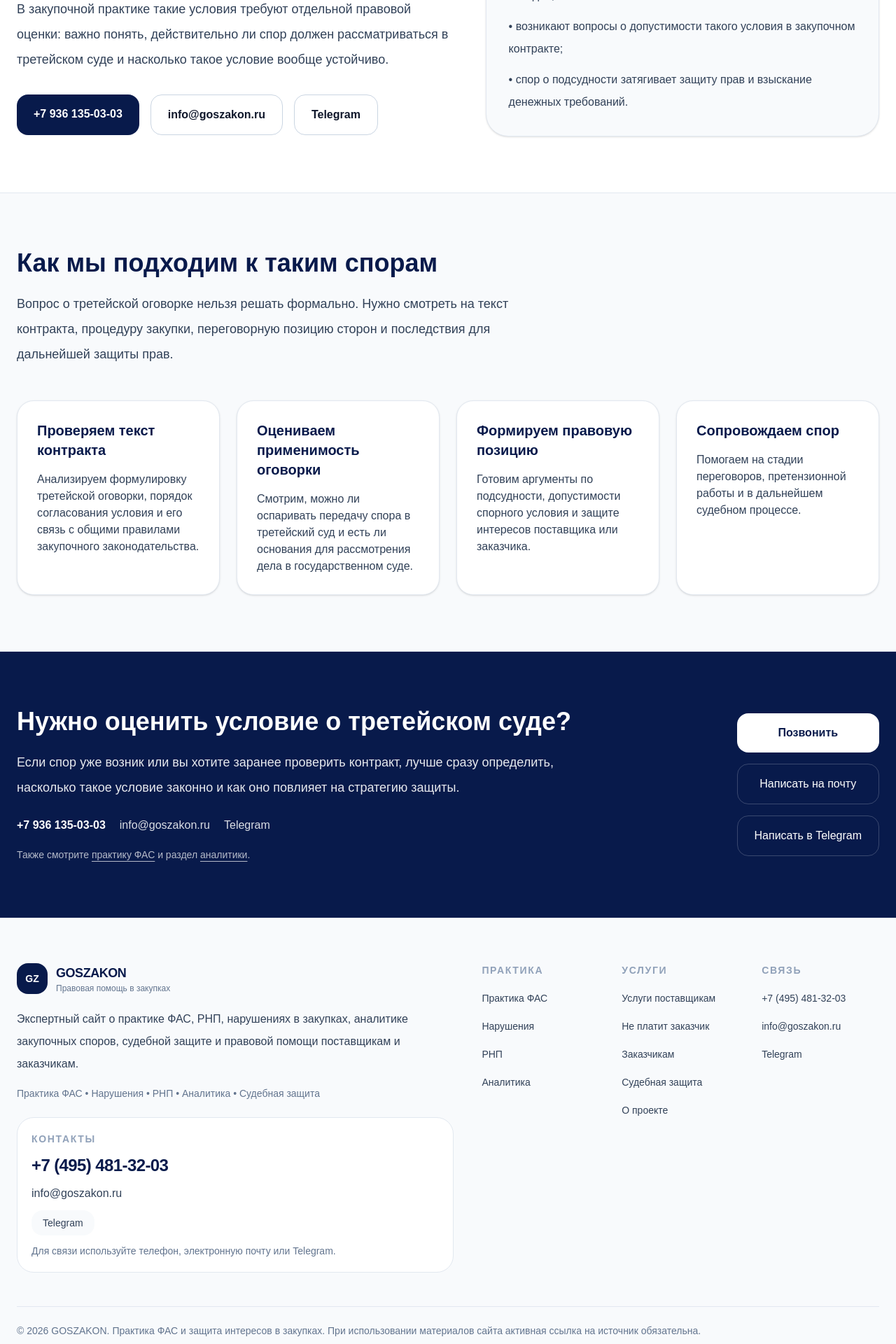
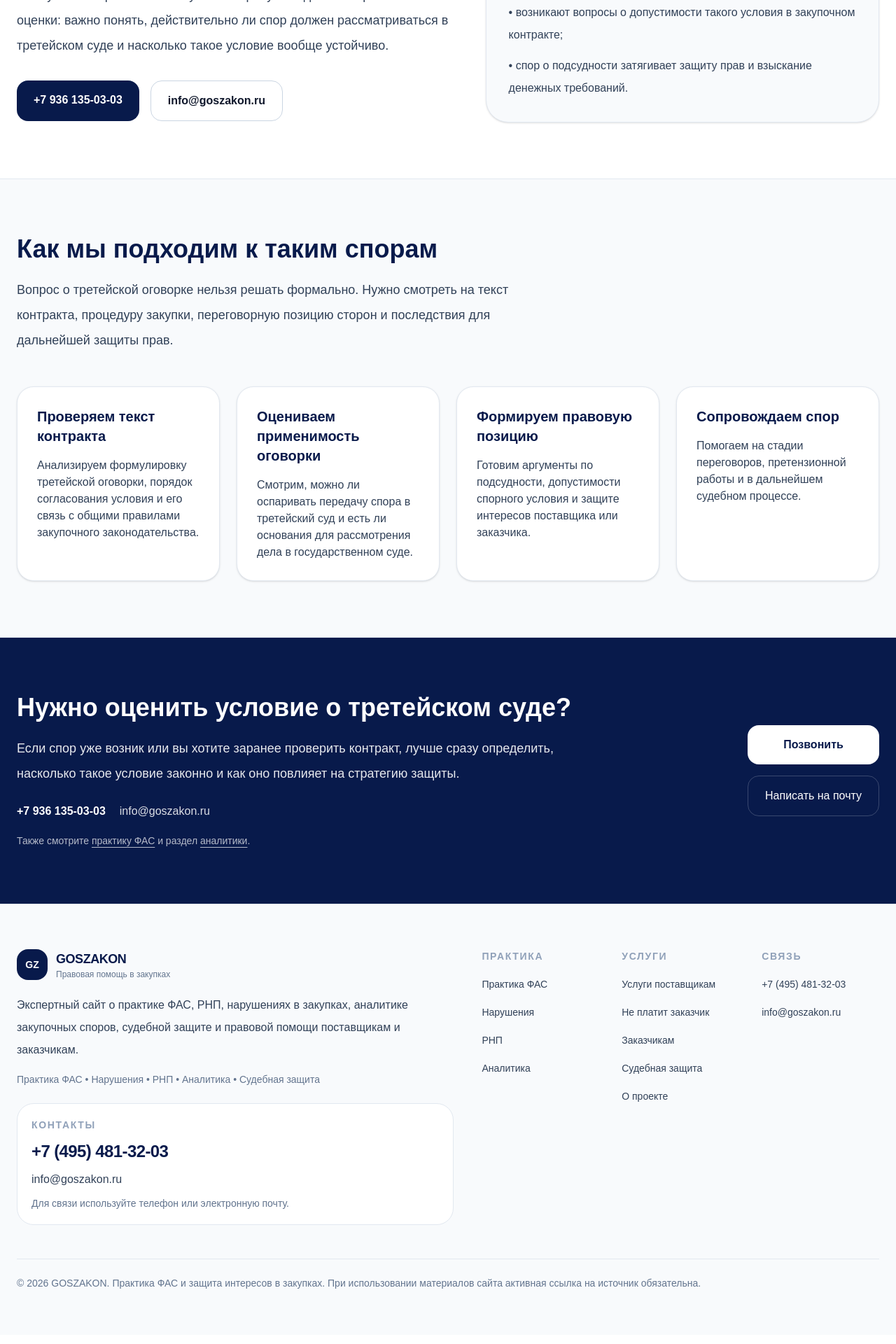
Before and after one commit to 6499922-beep/goszakon, a Next.js app: page /spornye-praktiki/treteyskiy-sud in a window 1280 px wide. Shown: the part 600-2520 px from the top of the page at 70% size. Built offline with nearby package versions, Linux system fonts and the light colour scheme.

Commit message:
Fix admin redirect and remove Telegram

```diff
--- a/app/api/admin/cases/route.ts
+++ b/app/api/admin/cases/route.ts
@@ -3,6 +3,7 @@
 import { getPrisma } from "@/lib/prisma";
 import { requireAdmin } from "@/lib/require-admin";
 import { revalidatePath } from "next/cache";
+import { SITE_URL } from "@/lib/site-config";
 import {
   normalizeOptionalString,
   parseCaseDecisionDate,
@@ -11,7 +12,7 @@
 } from "@/lib/case-admin";
 
 function buildRedirect(request: Request, path: string, error?: string) {
-  const url = new URL(path, request.url);
+  const url = new URL(path, SITE_URL);
   if (error) {
     url.searchParams.set("error", error);
   }
@@ -89,7 +90,7 @@
     revalidatePath("/cases");
     revalidatePath(`/cases/${created.id}-${created.slug}`);
 
-    return NextResponse.redirect(new URL("/admin/cases?created=1", request.url), 303);
+    return NextResponse.redirect(new URL("/admin/cases?created=1", SITE_URL), 303);
   } catch (error) {
     console.error(error);
 
--- a/app/cases/[id]/page.tsx
+++ b/app/cases/[id]/page.tsx
@@ -436,15 +436,6 @@
 
                   <div className="mt-6 flex flex-col gap-3 sm:flex-row">
                     <a
-                      href={SITE_CONTACTS.telegramUrl}
-                      target="_blank"
-                      rel="noopener noreferrer"
-                      className="inline-flex items-center justify-center rounded-2xl bg-white px-6 py-4 text-base font-semibold text-[#081a4b] transition hover:bg-slate-100"
-                    >
-                      Написать в Telegram
-                    </a>
-
-                    <a
                       href={SITE_CONTACTS.emailHref}
                       className="inline-flex items-center justify-center rounded-2xl border border-white/20 px-6 py-4 text-base font-semibold text-white transition hover:bg-white/10"
                     >
--- a/app/layout.tsx
+++ b/app/layout.tsx
@@ -122,16 +122,6 @@
                       </a>
                     </div>
 
-                    <div className="mt-1 text-sm text-slate-500">
-                      <a
-                        href={SITE_CONTACTS.telegramUrl}
-                        target="_blank"
-                        rel="noopener noreferrer"
-                        className="transition hover:text-[#081a4b]"
-                      >
-                        Telegram
-                      </a>
-                    </div>
                   </div>
 
                   <Link
@@ -183,15 +173,6 @@
                     className="text-sm font-medium text-slate-700"
                   >
                     {SITE_CONTACTS.email}
-                  </a>
-
-                  <a
-                    href={SITE_CONTACTS.telegramUrl}
-                    target="_blank"
-                    rel="noopener noreferrer"
-                    className="text-sm font-medium text-slate-700"
-                  >
-                    Telegram
                   </a>
 
                   <Link
@@ -254,17 +235,8 @@
                       {SITE_CONTACTS.email}
                     </a>
 
-                    <a
-                      href={SITE_CONTACTS.telegramUrl}
-                      target="_blank"
-                      rel="noopener noreferrer"
-                      className="mt-3 inline-flex rounded-2xl bg-slate-50 px-4 py-2 text-sm font-medium text-slate-700 transition hover:bg-slate-100"
-                    >
-                      Telegram
-                    </a>
-
                     <div className="mt-3 text-sm text-slate-500">
-                      Для связи используйте телефон, электронную почту или Telegram.
+                      Для связи используйте телефон или электронную почту.
                     </div>
                   </div>
                 </div>
@@ -308,14 +280,6 @@
                       >
                         {SITE_CONTACTS.email}
                       </a>
-                      <a
-                        href={SITE_CONTACTS.telegramUrl}
-                        target="_blank"
-                        rel="noopener noreferrer"
-                        className="transition hover:text-[#081a4b]"
-                      >
-                        Telegram
-                      </a>
                     </div>
                   </div>
                 </div>
--- a/app/neoplata-po-goskontraktu/page.tsx
+++ b/app/neoplata-po-goskontraktu/page.tsx
@@ -33,13 +33,6 @@
               {SITE_CONTACTS.email}
             </a>
 
-            <a
-              href={SITE_CONTACTS.telegramUrl}
-              target="_blank"
-              className="rounded-2xl border border-slate-300 px-6 py-4 font-semibold text-[#081a4b]"
-            >
-              Telegram
-            </a>
           </div>
         </div>
       </section>
@@ -153,12 +146,6 @@
               Написать
             </a>
 
-            <a
-              href={SITE_CONTACTS.telegramUrl}
-              className="rounded-2xl border border-white/20 px-6 py-4 font-semibold text-white"
-            >
-              Telegram
-            </a>
           </div>
         </div>
       </section>
--- a/app/o-proekte/page.tsx
+++ b/app/o-proekte/page.tsx
@@ -101,14 +101,6 @@
                 {SITE_CONTACTS.email}
               </a>
 
-              <a
-                href={SITE_CONTACTS.telegramUrl}
-                target="_blank"
-                rel="noopener noreferrer"
-                className="rounded-2xl border border-slate-300 px-6 py-4 font-semibold transition hover:bg-slate-50"
-              >
-                Telegram
-              </a>
             </div>
           </div>
 
@@ -197,8 +189,8 @@
             <h3 className="text-3xl font-bold">{SITE_CONTACTS.phoneDisplay}</h3>
 
             <p className="mt-4 text-lg text-white/90">
-              Правовая помощь в закупках. Напишите нам в Telegram, на электронную
-              почту или просто позвоните.
+              Правовая помощь в закупках. Напишите нам на электронную почту или
+              просто позвоните.
             </p>
 
             <div className="mt-4 text-base text-white/80">
--- a/app/page.tsx
+++ b/app/page.tsx
@@ -108,14 +108,6 @@
                   {SITE_CONTACTS.email}
                 </a>
 
-                <a
-                  href={SITE_CONTACTS.telegramUrl}
-                  target="_blank"
-                  rel="noopener noreferrer"
-                  className="text-base font-medium transition hover:text-[#081a4b]"
-                >
-                  Telegram
-                </a>
               </div>
             </div>
 
--- a/app/spornye-praktiki/neravnoznachnaya-neustoyka/page.tsx
+++ b/app/spornye-praktiki/neravnoznachnaya-neustoyka/page.tsx
@@ -1,5 +1,4 @@
 import Link from "next/link";
-import { SITE_CONTACTS } from "@/lib/site-config";
 
 const CONTACT_PHONE_DISPLAY = "+7 936 135-03-03";
 const CONTACT_PHONE_HREF = "tel:+79361350303";
@@ -75,14 +74,6 @@
                   {CONTACT_EMAIL}
                 </a>
 
-                <a
-                  href={SITE_CONTACTS.telegramUrl}
-                  target="_blank"
-                  rel="noopener noreferrer"
-                  className="rounded-2xl border border-slate-300 px-6 py-4 font-semibold transition hover:bg-slate-50"
-                >
-                  Telegram
-                </a>
               </div>
             </div>
 
@@ -155,14 +146,6 @@
                 <a href={CONTACT_EMAIL_HREF} className="transition hover:text-white">
                   {CONTACT_EMAIL}
                 </a>
-                <a
-                  href={SITE_CONTACTS.telegramUrl}
-                  target="_blank"
-                  rel="noopener noreferrer"
-                  className="transition hover:text-white"
-                >
-                  Telegram
-                </a>
               </div>
 
               <div className="mt-5 text-sm text-white/70">
@@ -192,14 +175,6 @@
                 Написать на почту
               </a>
 
-              <a
-                href={SITE_CONTACTS.telegramUrl}
-                target="_blank"
-                rel="noopener noreferrer"
-                className="rounded-2xl border border-white/20 px-6 py-4 text-center transition hover:bg-white/5"
-              >
-                Написать в Telegram
-              </a>
             </div>
           </div>
         </div>
--- a/app/spornye-praktiki/treteyskiy-sud/page.tsx
+++ b/app/spornye-praktiki/treteyskiy-sud/page.tsx
@@ -1,5 +1,4 @@
 import Link from "next/link";
-import { SITE_CONTACTS } from "@/lib/site-config";
 
 const CONTACT_PHONE_DISPLAY = "+7 936 135-03-03";
 const CONTACT_PHONE_HREF = "tel:+79361350303";
@@ -74,14 +73,6 @@
                   {CONTACT_EMAIL}
                 </a>
 
-                <a
-                  href={SITE_CONTACTS.telegramUrl}
-                  target="_blank"
-                  rel="noopener noreferrer"
-                  className="rounded-2xl border border-slate-300 px-6 py-4 font-semibold transition hover:bg-slate-50"
-                >
-                  Telegram
-                </a>
               </div>
             </div>
 
@@ -155,14 +146,6 @@
                 <a href={CONTACT_EMAIL_HREF} className="transition hover:text-white">
                   {CONTACT_EMAIL}
                 </a>
-                <a
-                  href={SITE_CONTACTS.telegramUrl}
-                  target="_blank"
-                  rel="noopener noreferrer"
-                  className="transition hover:text-white"
-                >
-                  Telegram
-                </a>
               </div>
 
               <div className="mt-5 text-sm text-white/70">
@@ -192,14 +175,6 @@
                 Написать на почту
               </a>
 
-              <a
-                href={SITE_CONTACTS.telegramUrl}
-                target="_blank"
-                rel="noopener noreferrer"
-                className="rounded-2xl border border-white/20 px-6 py-4 text-center transition hover:bg-white/5"
-              >
-                Написать в Telegram
-              </a>
             </div>
           </div>
         </div>
--- a/app/spornye-praktiki/vnutrennie-sistemy-oplaty/page.tsx
+++ b/app/spornye-praktiki/vnutrennie-sistemy-oplaty/page.tsx
@@ -1,5 +1,4 @@
 import Link from "next/link";
-import { SITE_CONTACTS } from "@/lib/site-config";
 
 const CONTACT_PHONE_DISPLAY = "+7 936 135-03-03";
 const CONTACT_PHONE_HREF = "tel:+79361350303";
@@ -74,14 +73,6 @@
                   {CONTACT_EMAIL}
                 </a>
 
-                <a
-                  href={SITE_CONTACTS.telegramUrl}
-                  target="_blank"
-                  rel="noopener noreferrer"
-                  className="rounded-2xl border border-slate-300 px-6 py-4 font-semibold transition hover:bg-slate-50"
-                >
-                  Telegram
-                </a>
               </div>
             </div>
 
@@ -155,14 +146,6 @@
                 <a href={CONTACT_EMAIL_HREF} className="transition hover:text-white">
                   {CONTACT_EMAIL}
                 </a>
-                <a
-                  href={SITE_CONTACTS.telegramUrl}
-                  target="_blank"
-                  rel="noopener noreferrer"
-                  className="transition hover:text-white"
-                >
-                  Telegram
-                </a>
               </div>
 
               <div className="mt-5 text-sm text-white/70">
@@ -192,14 +175,6 @@
                 Написать на почту
               </a>
 
-              <a
-                href={SITE_CONTACTS.telegramUrl}
-                target="_blank"
-                rel="noopener noreferrer"
-                className="rounded-2xl border border-white/20 px-6 py-4 text-center transition hover:bg-white/5"
-              >
-                Написать в Telegram
-              </a>
             </div>
           </div>
         </div>
--- a/lib/site-config.ts
+++ b/lib/site-config.ts
@@ -6,6 +6,4 @@
 
   email: "info@goszakon.ru",
   emailHref: "mailto:info@goszakon.ru",
-
-  telegramUrl: "https://t.me/goszakon",
 };
```
